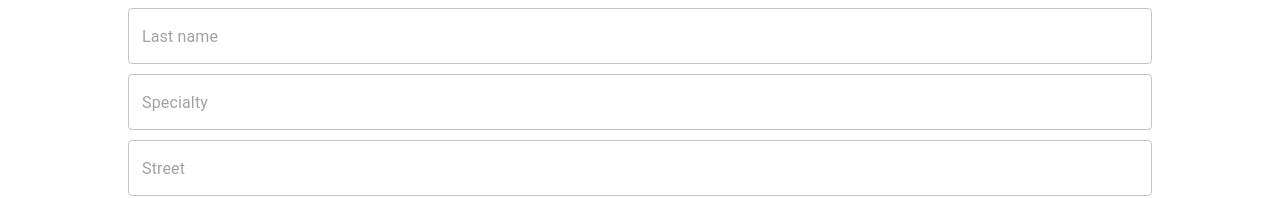
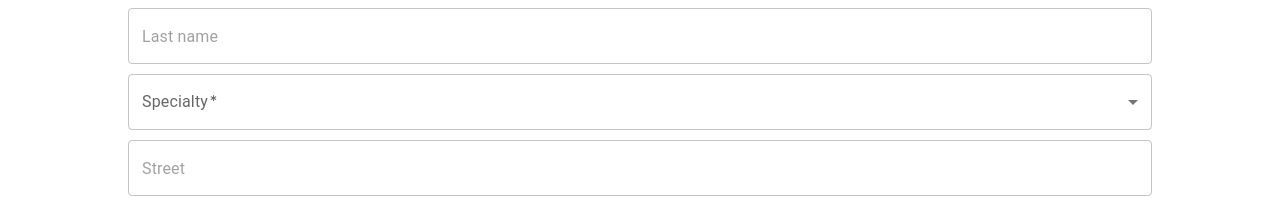
Before and after one commit to ankestein/medical-documentation, a React (Create React App) app in the folder frontend/: page /new-doctor in a window 1280 px wide. Shown: the part 146-344 px from the top of the page. Built offline with nearby package versions, Linux system fonts and the light colour scheme.

Commit message:
Add dropdown menu for specialty in NewDoctor.js

```diff
--- a/frontend/src/pages/NewDoctor.js
+++ b/frontend/src/pages/NewDoctor.js
@@ -1,4 +1,8 @@
-import {Button, TextField} from '@mui/material';
+import {
+	Button,
+	MenuItem,
+	TextField,
+} from '@mui/material';
 import {useState} from 'react';
 import {submitDoctor} from '../service/DoctorApiService';
 import styled from 'styled-components/macro';
@@ -33,6 +37,23 @@ export default function NewDoctor() {
 		setNewDoctor(initialDoctor);
 	};
 
+	const specialties = [
+		{value: 'Cardiologist'},
+		{value: 'Dentist'},
+		{value: 'Dermatologist'},
+		{value: 'Gastroenterologist'},
+		{value: 'General practitioner'},
+		{value: 'Gynecologist'},
+		{value: 'Oncologist'},
+		{value: 'Ophthalmologist'},
+		{value: 'Orthopedist'},
+		{value: 'Pediatrician'},
+		{value: 'Psychiatrist'},
+		{value: 'Pulmonologist'},
+		{value: 'Radiologist'},
+		{value: 'Urologist'},
+	];
+
 	return (
 		<PageLayout>
 			<Form onSubmit={handleSubmit}>
@@ -55,13 +76,18 @@ export default function NewDoctor() {
 				/>
 
 				<TextField
-					variant='outlined'
+					id='select-specialty'
+					select
 					value={newDoctor.specialty}
-					placeholder='Specialty'
+					label='Specialty'
 					required={true}
 					name='specialty'
 					onChange={handleChange}
-				/>
+				>
+					{specialties.map((specialty) => (
+						<MenuItem value={specialty.value}>{specialty.value}</MenuItem>
+					))}
+				</TextField>
 
 				<TextField
 					variant='outlined'
```
